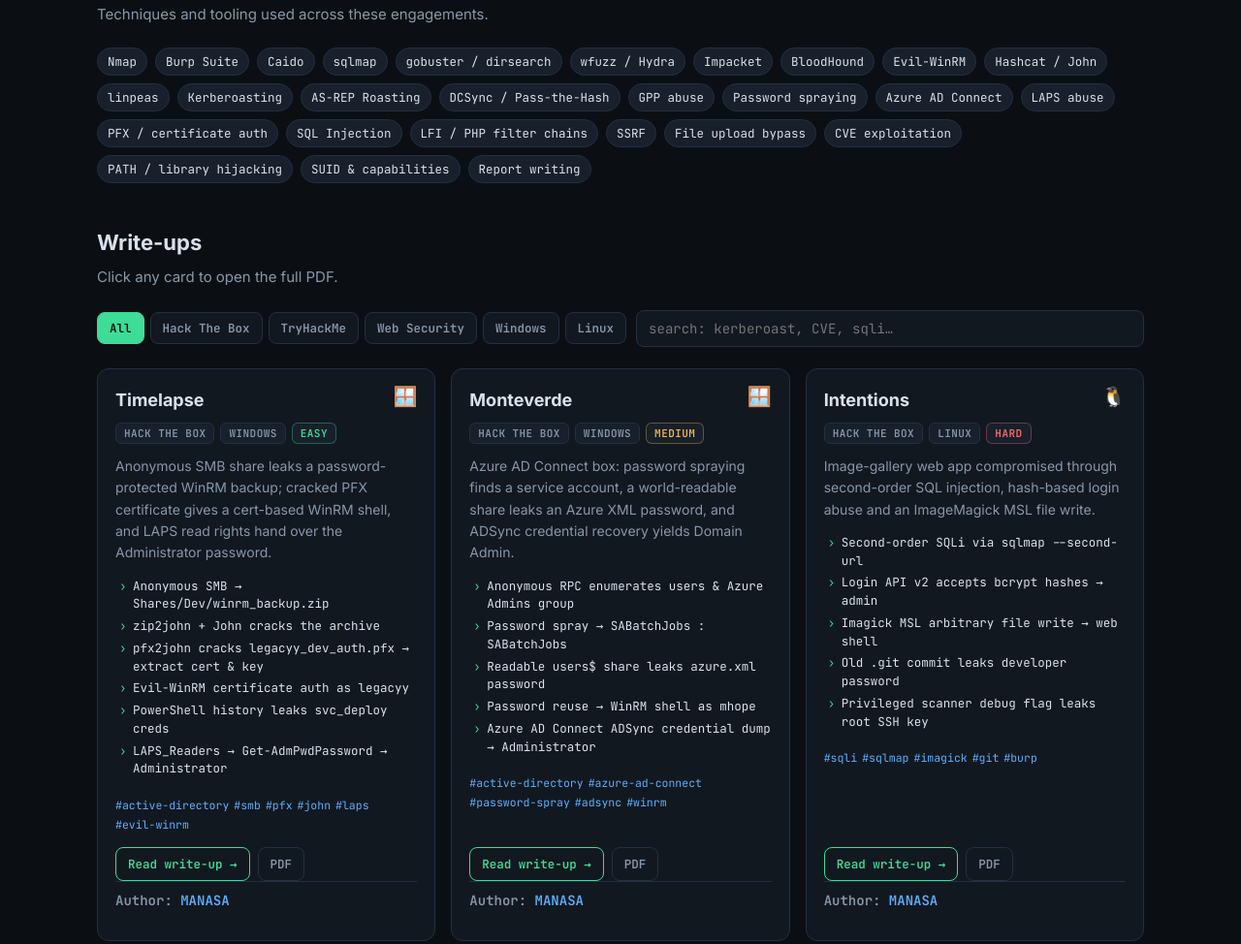
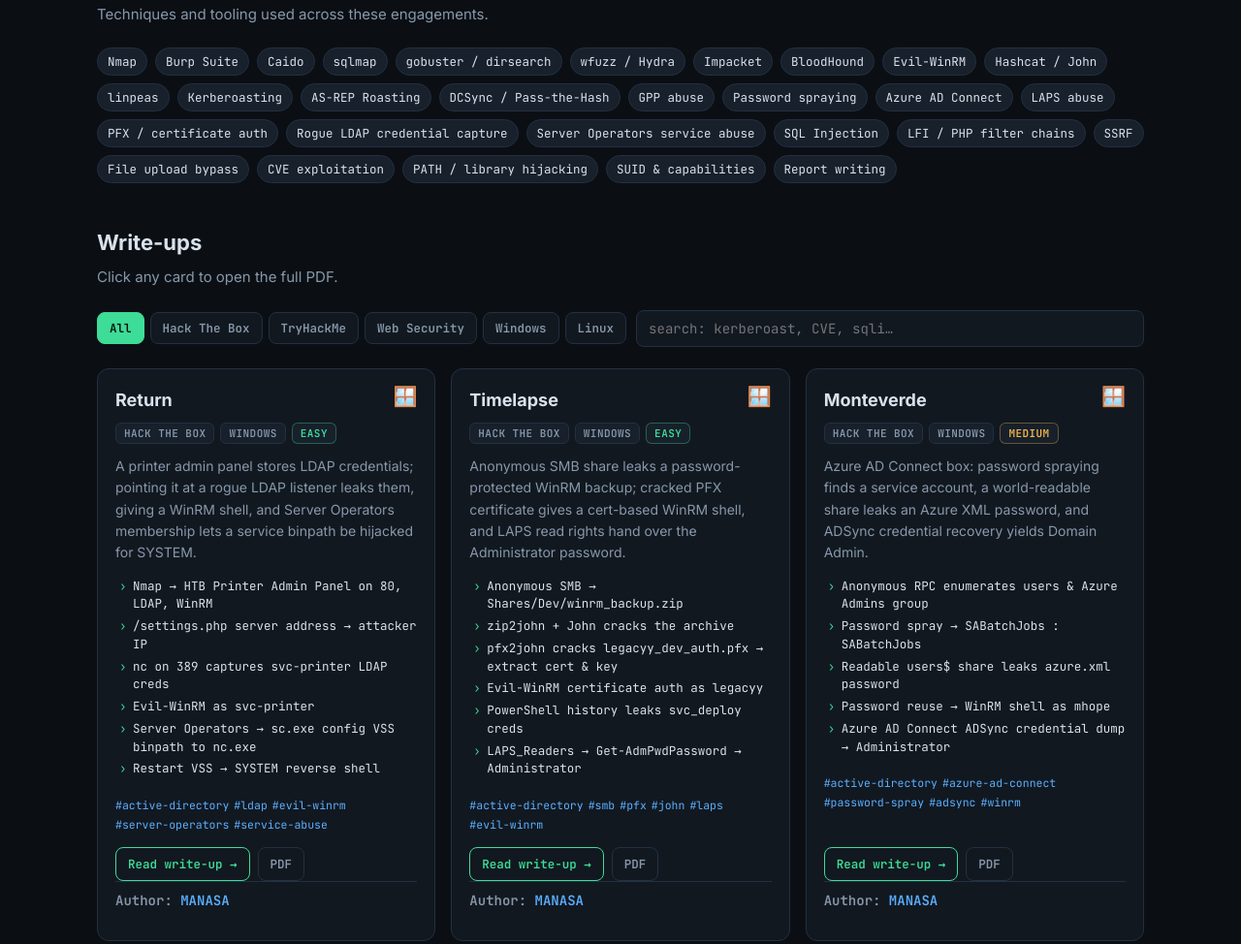
Before and after one commit to manasarangavalli28503/CTF-Writeups, a plain HTML site: page index.html in a window 1280 px wide. Shown: the part 649-1623 px from the top of the page at 97% size. Drawn offline with Linux system fonts and the light colour scheme.

Commit message:
Add Return write-up
HTB Return (Windows, Easy): printer admin panel LDAP credential capture via rogue listener, Evil-WinRM foothold, Server Operators service binpath abuse for SYSTEM. PDF carries the same manasa byline stamp as the other write-ups.

```diff
--- a/index.html
+++ b/index.html
@@ -137,6 +137,10 @@
 <script>
 const AUTHOR = "MANASA";
 const WRITEUPS = [
+  { name:"Return", platform:"Hack The Box", os:"Windows", difficulty:"Easy", file:"return.pdf",
+    summary:"A printer admin panel stores LDAP credentials; pointing it at a rogue LDAP listener leaks them, giving a WinRM shell, and Server Operators membership lets a service binpath be hijacked for SYSTEM.",
+    chain:["Nmap → HTB Printer Admin Panel on 80, LDAP, WinRM","/settings.php server address → attacker IP","nc on 389 captures svc-printer LDAP creds","Evil-WinRM as svc-printer","Server Operators → sc.exe config VSS binpath to nc.exe","Restart VSS → SYSTEM reverse shell"],
+    tags:["active-directory","ldap","evil-winrm","server-operators","service-abuse"] },
   { name:"Timelapse", platform:"Hack The Box", os:"Windows", difficulty:"Easy", file:"timelapse.pdf",
     summary:"Anonymous SMB share leaks a password-protected WinRM backup; cracked PFX certificate gives a cert-based WinRM shell, and LAPS read rights hand over the Administrator password.",
     chain:["Anonymous SMB → Shares/Dev/winrm_backup.zip","zip2john + John cracks the archive","pfx2john cracks legacyy_dev_auth.pfx → extract cert & key","Evil-WinRM certificate auth as legacyy","PowerShell history leaks svc_deploy creds","LAPS_Readers → Get-AdmPwdPassword → Administrator"],
@@ -207,7 +211,7 @@ const WRITEUPS = [
     tags:["sqli","xss","csrf","burp","waf-bypass"] },
 ];
 
-const SKILLS = ["Nmap","Burp Suite","Caido","sqlmap","gobuster / dirsearch","wfuzz / Hydra","Impacket","BloodHound","Evil-WinRM","Hashcat / John","linpeas","Kerberoasting","AS-REP Roasting","DCSync / Pass-the-Hash","GPP abuse","Password spraying","Azure AD Connect","LAPS abuse","PFX / certificate auth","SQL Injection","LFI / PHP filter chains","SSRF","File upload bypass","CVE exploitation","PATH / library hijacking","SUID & capabilities","Report writing"];
+const SKILLS = ["Nmap","Burp Suite","Caido","sqlmap","gobuster / dirsearch","wfuzz / Hydra","Impacket","BloodHound","Evil-WinRM","Hashcat / John","linpeas","Kerberoasting","AS-REP Roasting","DCSync / Pass-the-Hash","GPP abuse","Password spraying","Azure AD Connect","LAPS abuse","PFX / certificate auth","Rogue LDAP credential capture","Server Operators service abuse","SQL Injection","LFI / PHP filter chains","SSRF","File upload bypass","CVE exploitation","PATH / library hijacking","SUID & capabilities","Report writing"];
 
 const OS_ICON = { Linux:"🐧", Windows:"🪟", Web:"🌐" };
 const $ = s => document.querySelector(s);
```
Also changed, not shown: 2 other files.
